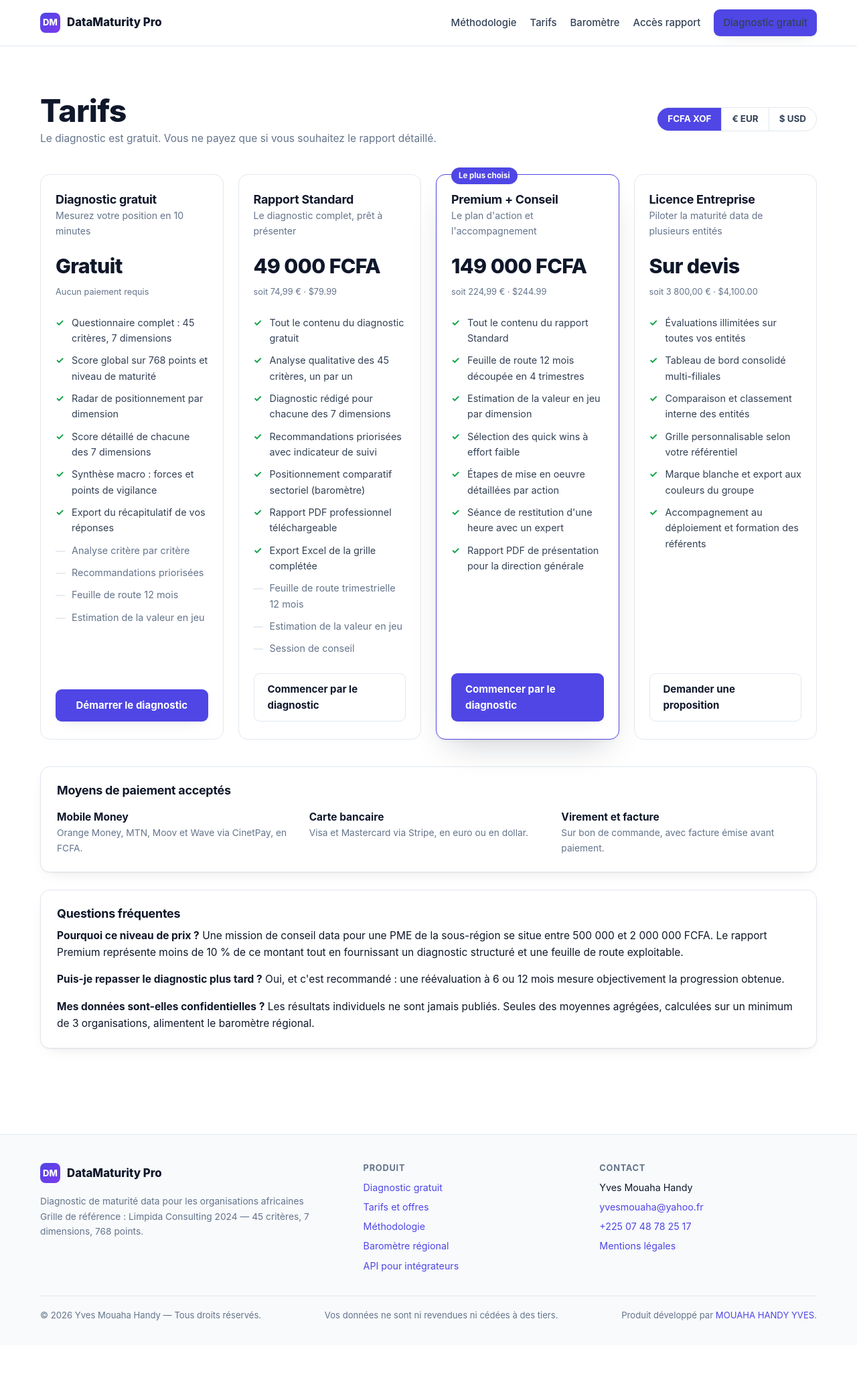
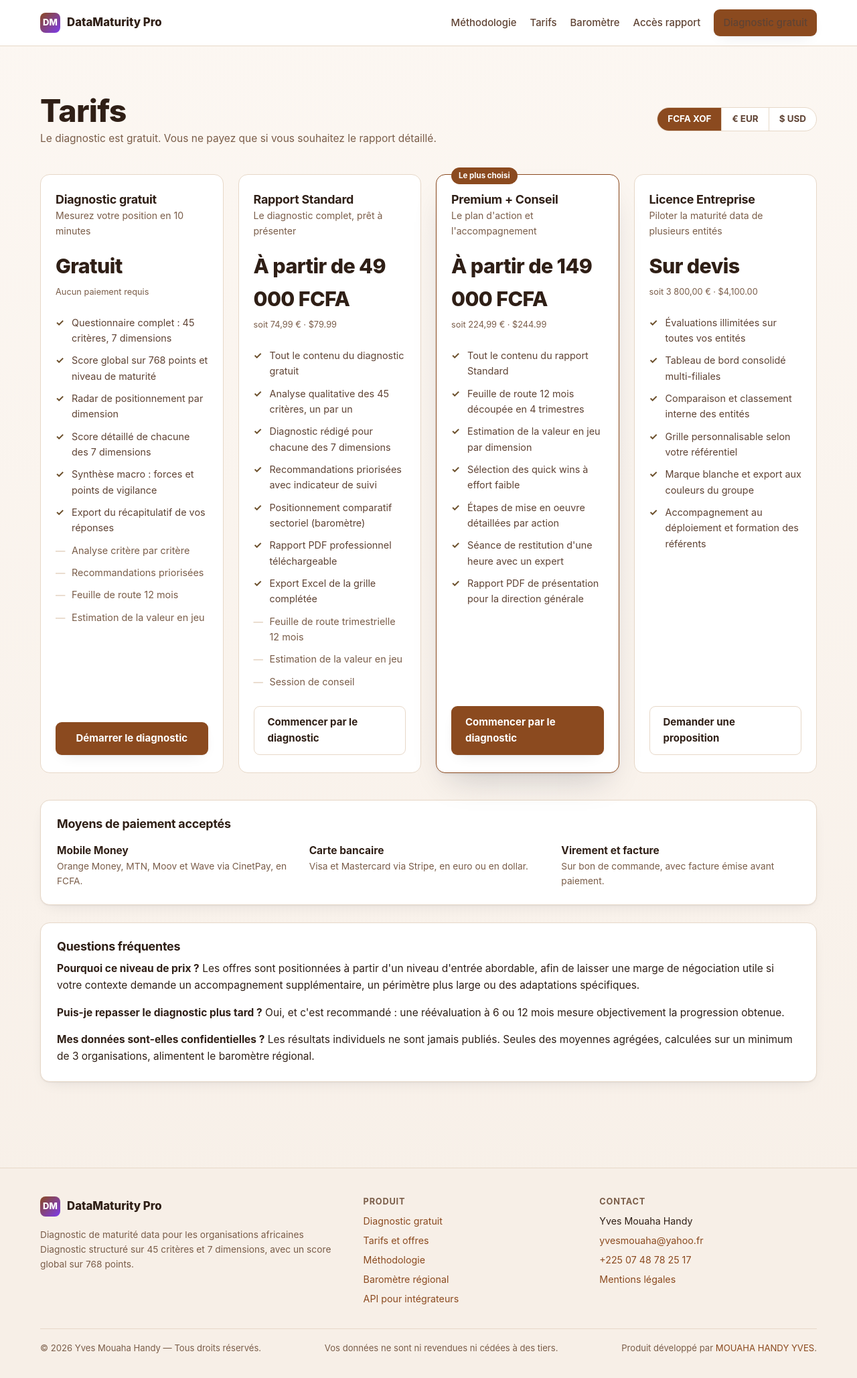
Before and after one commit to andybling/DataMaturity-Pro-python, a FastAPI app: page /tarifs in a window 1280 px wide. Shown: the whole page at 67% size. Before the commit the page ends 1971 px from the top, so only its background shows below. Run offline with FastAPI, Linux system fonts and the light colour scheme.

Commit message:
Refresh front theme and wording

```diff
--- a/app/services/pricing.py
+++ b/app/services/pricing.py
@@ -380,7 +380,7 @@ class PlanView:
         if self.price.is_free:
             return "Gratuit"
         suffix = f" {self.plan.recurring}" if self.plan.recurring else ""
-        return f"{self.price.formatted}{suffix}"
+        return f"À partir de {self.price.formatted}{suffix}"
 
     @property
     def secondary_prices(self) -> List[str]:
--- a/app/static/css/app.css
+++ b/app/static/css/app.css
@@ -3,20 +3,20 @@
    ========================================================================== */
 
 :root {
-  --ink: #0f172a;
-  --ink-soft: #334155;
-  --muted: #64748b;
-  --line: #e2e8f0;
-  --bg: #ffffff;
-  --bg-soft: #f8fafc;
-  --bg-tint: #f1f5f9;
-  --brand: #4f46e5;
-  --brand-dark: #4338ca;
-  --brand-tint: #eef2ff;
-  --ok: #16a34a;
-  --warn: #ea580c;
-  --danger: #dc2626;
-  --info: #2563eb;
+  --ink: #2f1f16;
+  --ink-soft: #5f4334;
+  --muted: #7a5d49;
+  --line: #e7d8c8;
+  --bg: #fcf7f2;
+  --bg-soft: #f7efe7;
+  --bg-tint: #efe0d0;
+  --brand: #8b4a1f;
+  --brand-dark: #6f3720;
+  --brand-tint: #f4e3d2;
+  --ok: #6b4f2b;
+  --warn: #b45309;
+  --danger: #b91c1c;
+  --info: #8b5a2b;
   --radius: 14px;
   --radius-sm: 9px;
   --shadow: 0 1px 2px rgba(15, 23, 42, .06), 0 8px 24px -12px rgba(15, 23, 42, .14);
@@ -32,7 +32,7 @@ body {
   margin: 0;
   font-family: var(--font);
   color: var(--ink);
-  background: var(--bg);
+  background: linear-gradient(180deg, #fcf7f2 0%, #f7efe7 100%);
   font-size: 15.5px;
   line-height: 1.62;
   -webkit-font-smoothing: antialiased;
--- a/app/templates/assessment_section.html
+++ b/app/templates/assessment_section.html
@@ -37,6 +37,7 @@
         <div class="criterion {{ 'missing' if missing and criterion.code in missing else '' }}">
           <div class="criterion-head">
             <h3>{{ loop.index }}. {{ criterion.name }}</h3>
+            <div class="small muted">Vous pouvez penser à : {{ criterion.name | lower }} · {{ criterion.name | lower }} · {{ criterion.name | lower }}</div>
             <span class="badge {{ 'badge-danger' if criterion.weight == 3 else ('badge-info' if criterion.weight == 2 else 'badge-muted') }}">
               {{ {1: 'Pas important', 2: 'Important', 3: 'Très important'}[criterion.weight] }}
             </span>
--- a/app/templates/assessment_start.html
+++ b/app/templates/assessment_start.html
@@ -39,7 +39,7 @@
           <select id="company_size" name="company_size" required>
             {% for s in sizes %}<option value="{{ s.code }}" {{ 'selected' if form and form.company_size == s.code else '' }}>{{ s.label }}</option>{% endfor %}
           </select>
-          <div class="hint">Sert de base à l'estimation de la valeur en jeu.</div>
+          <div class="hint">Aide à contextualiser la taille de votre organisation et l’ampleur du chantier.</div>
         </div>
       </div>
       <div class="field">
--- a/app/templates/base.html
+++ b/app/templates/base.html
@@ -29,7 +29,7 @@
     <div>
       <a class="brand" href="/"><span class="brand-mark">DM</span> {{ settings.brand_name }}</a>
       <p class="small muted mt-2">{{ settings.brand_tagline }}<br>
-      Grille de référence : Limpida Consulting 2024 — {{ criteria_count }} critères, 7 dimensions, {{ max_total_score }} points.</p>
+      Diagnostic structuré sur {{ criteria_count }} critères et 7 dimensions, avec un score global sur {{ max_total_score }} points.</p>
     </div>
     <div>
       <h4>Produit</h4>
--- a/app/templates/landing.html
+++ b/app/templates/landing.html
@@ -4,7 +4,7 @@
 <section class="hero">
   <div class="wrap split">
     <div>
-      <span class="badge badge-lg">Grille Limpida Consulting 2024</span>
+      <span class="badge badge-lg">Méthode de diagnostic experte</span>
       <h1 class="mt-2">Savoir où vous en êtes sur la data avant d'engager un budget</h1>
       <p class="hero-lead">{{ criteria_count }} critères, 7 dimensions, un score sur {{ max_total_score }} points.
         Dix minutes pour un diagnostic objectif de la maturité data de votre organisation,
--- a/app/templates/legal.html
+++ b/app/templates/legal.html
@@ -38,7 +38,7 @@
       Aucune donnée bancaire ne transite ni n'est stockée sur nos serveurs.</p>
 
     <h2>Propriété intellectuelle</h2>
-    <p>La grille d'évaluation utilisée est la grille de maturité data publiée par Limpida Consulting (2024).
+    <p>La grille d'évaluation utilisée est un référentiel de maturité data conçu pour les organisations en contexte de transformation.
       Les analyses, recommandations, rapports et l'application elle-même sont la propriété de
       {{ settings.brand_owner }}.</p>
   </div>
--- a/app/templates/methodology.html
+++ b/app/templates/methodology.html
@@ -4,7 +4,7 @@
 <section class="section">
   <div class="wrap-narrow">
     <h1>Méthodologie</h1>
-    <p class="muted">Le diagnostic repose sur la grille de maturité data de Limpida Consulting (2024),
+    <p class="muted">Le diagnostic repose sur une grille de maturité data structurée, adaptée aux besoins des organisations
       appliquée sans modification de sa structure ni de ses pondérations.</p>
 
     <div class="card mt-3">
--- a/app/templates/pricing.html
+++ b/app/templates/pricing.html
@@ -32,9 +32,7 @@
 
     <div class="card mt-3">
       <h3>Questions fréquentes</h3>
-      <p><strong>Pourquoi ce niveau de prix ?</strong> Une mission de conseil data pour une PME de la sous-région
-        se situe entre 500 000 et 2 000 000 FCFA. Le rapport Premium représente moins de 10 % de ce montant
-        tout en fournissant un diagnostic structuré et une feuille de route exploitable.</p>
+      <p><strong>Pourquoi ce niveau de prix ?</strong> Les offres sont positionnées à partir d'un niveau d'entrée abordable, afin de laisser une marge de négociation utile si votre contexte demande un accompagnement supplémentaire, un périmètre plus large ou des adaptations spécifiques.</p>
       <p><strong>Puis-je repasser le diagnostic plus tard ?</strong> Oui, et c'est recommandé : une réévaluation
         à 6 ou 12 mois mesure objectivement la progression obtenue.</p>
       <p class="mb-0"><strong>Mes données sont-elles confidentielles ?</strong> Les résultats individuels ne sont
```
Also changed, not shown: tests/test_pricing.py (+7 -0 lines).
